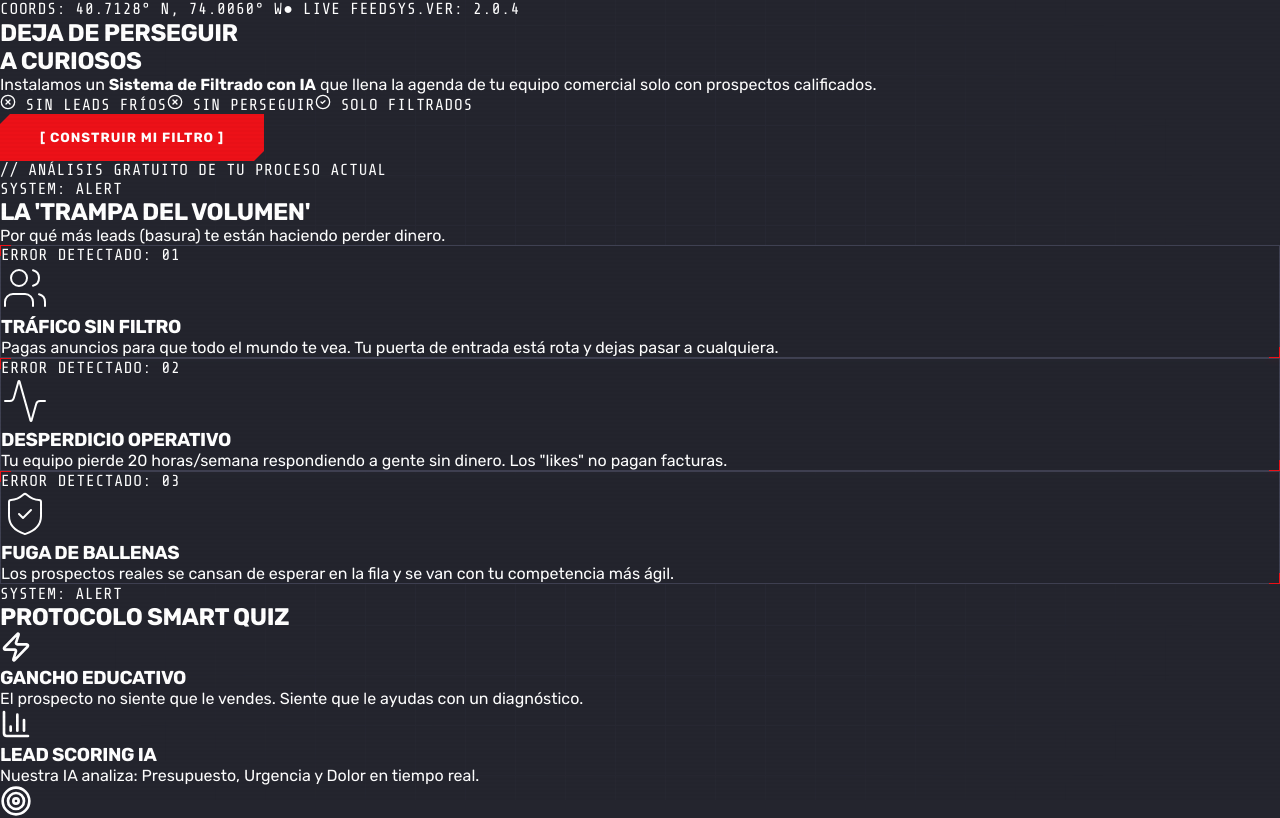
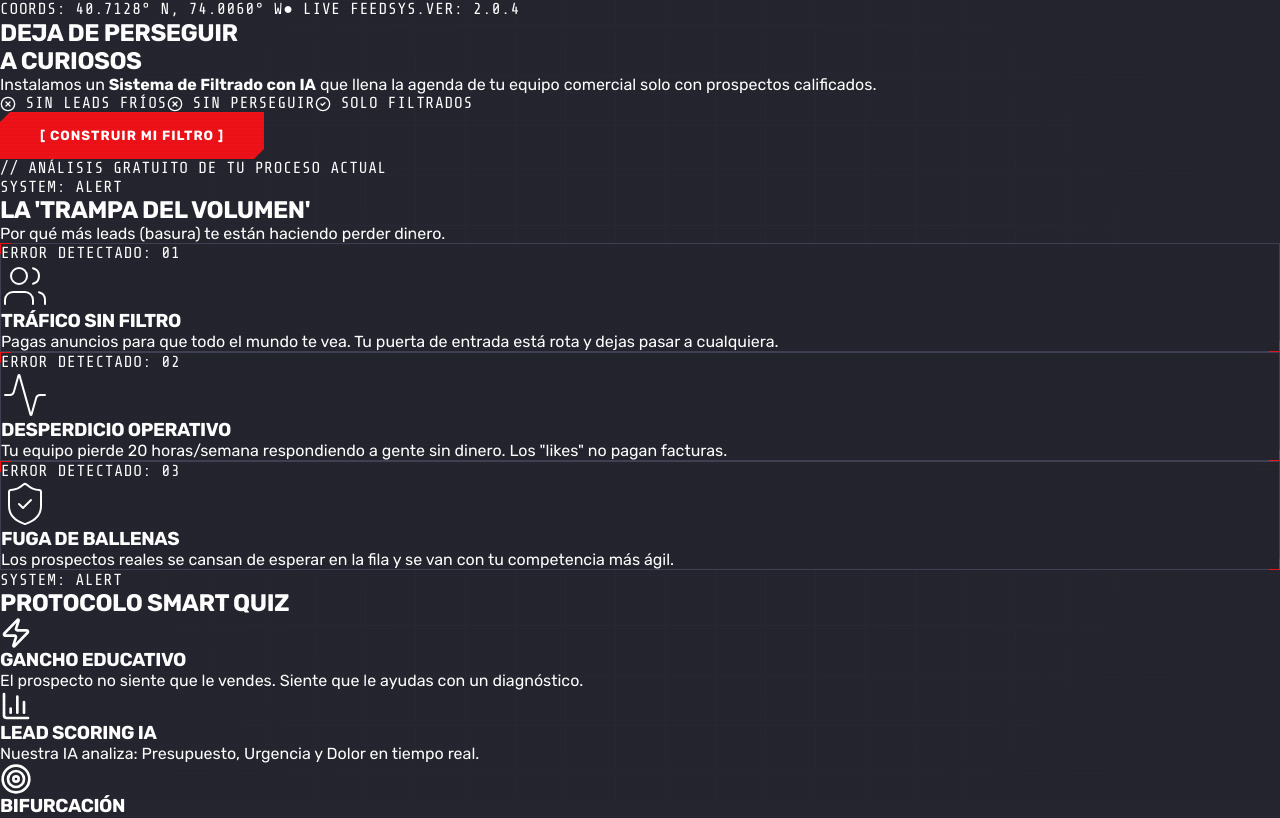
Before and after one commit to ashleyps/clicktactico, a React (Vite) app: page / in a window 1280 px wide. Shown: the top 818 px of the page. Built offline with nearby package versions, Linux system fonts and the light colour scheme.

Commit message:
fix: update favicon and add SVG icon rendering fix

```diff
--- a/index.html
+++ b/index.html
@@ -1,13 +1,16 @@
 <!doctype html>
 <html lang="en">
+
 <head>
   <meta charset="UTF-8" />
-    <link rel="icon" type="image/svg+xml" href="/vite.svg" />
+  <link rel="icon" type="image/svg+xml" href="/favicon.svg" />
   <meta name="viewport" content="width=device-width, initial-scale=1.0" />
-    <title>clicktactico</title>
+  <title>Click Táctico | Infraestructura de Ventas con IA</title>
 </head>
+
 <body>
   <div id="root"></div>
   <script type="module" src="/src/main.tsx"></script>
 </body>
+
 </html>
--- a/src/index.css
+++ b/src/index.css
@@ -173,3 +173,10 @@ h6 {
 .text-hud {
   color: var(--color-hud-text);
 }
+
+/* SVG Icon Fix */
+svg {
+  display: inline-block;
+  vertical-align: middle;
+  shape-rendering: auto;
+}
```
Lines whose indentation alone changed are shown as unchanged.
